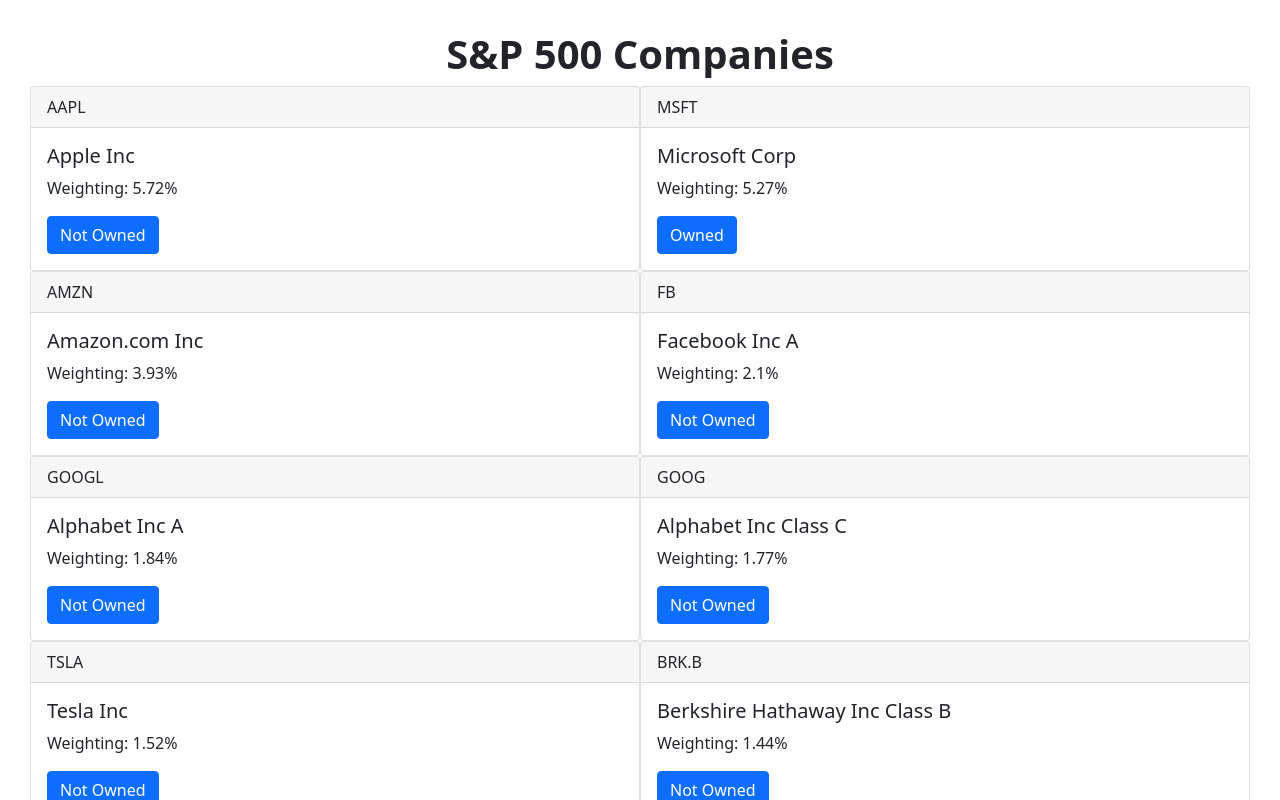
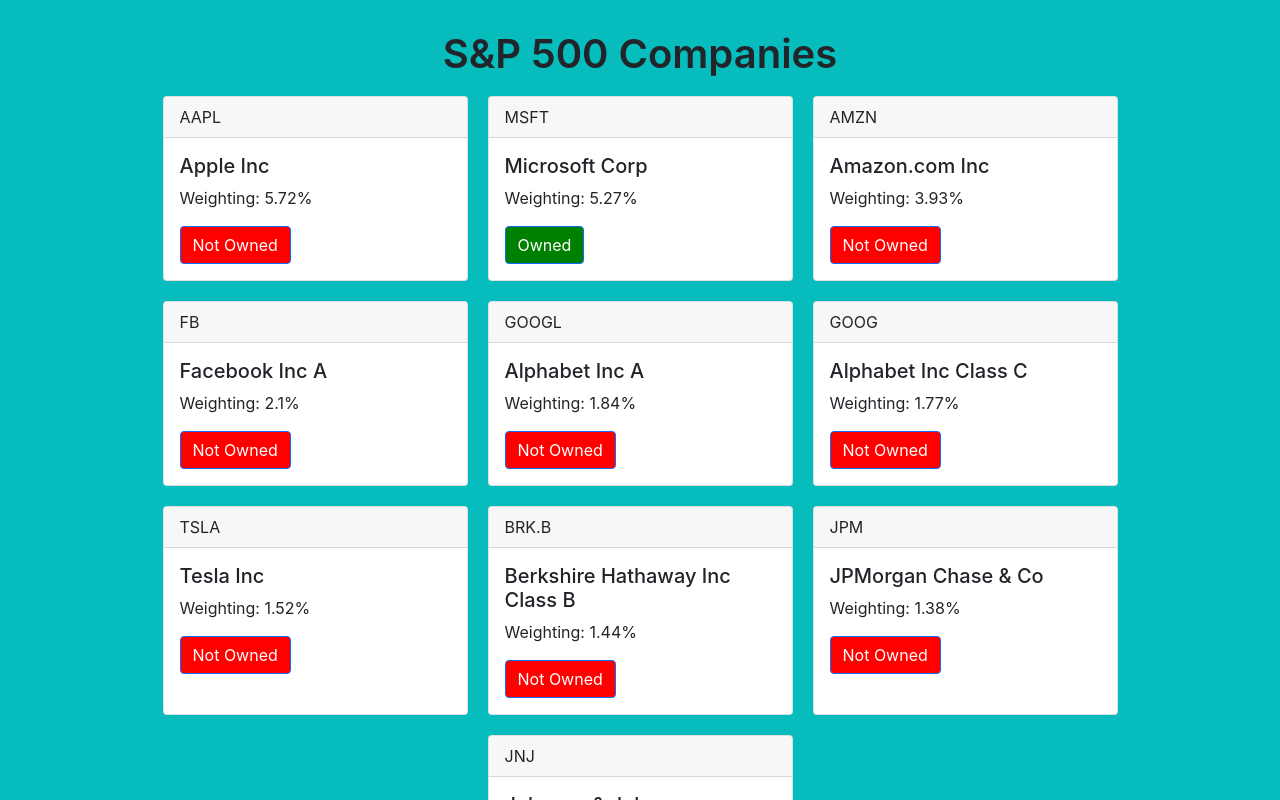
Before and after one commit to mbpod10/react-components, a React (Create React App) app: page / in a window 1280 px wide. Shown: the top 800 px of the page. Built offline with nearby package versions, Linux system fonts and the light colour scheme.

Commit message:
create use-reducer hook

```diff
--- a/public/index.html
+++ b/public/index.html
@@ -1,20 +1,21 @@
 <!DOCTYPE html>
 <html lang="en">
+
 <head>
   <meta charset="utf-8" />
   <link rel="icon" href="%PUBLIC_URL%/favicon.ico" />
   <meta name="viewport" content="width=device-width, initial-scale=1" />
   <meta name="theme-color" content="#000000" />
-    <meta
-      name="description"
-      content="Web site created using create-react-app"
-    />
+  <meta name="description" content="Web site created using create-react-app" />
   <link rel="apple-touch-icon" href="%PUBLIC_URL%/logo192.png" />
   <!--
       manifest.json provides metadata used when your web app is installed on a
       user's mobile device or desktop. See https://developers.google.com/web/fundamentals/web-app-manifest/
     -->
   <link rel="manifest" href="%PUBLIC_URL%/manifest.json" />
+  <link rel="stylesheet" href="https://cdn.jsdelivr.net/npm/bootstrap@5.1.3/dist/css/bootstrap.min.css"
+    integrity="sha384-1BmE4kWBq78iYhFldvKuhfTAU6auU8tT94WrHftjDbrCEXSU1oBoqyl2QvZ6jIW3" crossorigin="anonymous" />
+
   <!--
       Notice the use of %PUBLIC_URL% in the tags above.
       It will be replaced with the URL of the `public` folder during the build.
@@ -26,6 +27,7 @@
     -->
   <title>React App</title>
 </head>
+
 <body>
   <noscript>You need to enable JavaScript to run this app.</noscript>
   <div id="root"></div>
@@ -40,4 +42,5 @@
       To create a production bundle, use `npm run build` or `yarn build`.
     -->
 </body>
+
 </html>
--- a/src/App.css
+++ b/src/App.css
@@ -1,42 +1,3 @@
-/* .App {
-  text-align: center;
-}
-
-.App-logo {
-  height: 40vmin;
-  pointer-events: none;
-}
-
-@media (prefers-reduced-motion: no-preference) {
-  .App-logo {
-    animation: App-logo-spin infinite 20s linear;
-  }
-}
-
-.App-header {
-  background-color: #282c34;
-  min-height: 100vh;
-  display: flex;
-  flex-direction: column;
-  align-items: center;
-  justify-content: center;
-  font-size: calc(10px + 2vmin);
-  color: white;
-}
-
-.App-link {
-  color: #61dafb;
-}
-
-@keyframes App-logo-spin {
-  from {
-    transform: rotate(0deg);
-  }
-  to {
-    transform: rotate(360deg);
-  }
-} */
-
 * {
   margin: 0;
   padding: 0;
@@ -47,3 +8,7 @@
   font-family: -apple-system, BlinkMacSystemFont, "Segoe UI", Roboto, Helvetica,
     Arial, sans-serif, "Apple Color Emoji", "Segoe UI Emoji", "Segoe UI Symbol";
 }
+
+body {
+  background-color: rgb(7, 188, 188);
+}
--- a/src/components/CardList.js
+++ b/src/components/CardList.js
@@ -1,21 +1,39 @@
-import React from 'react'
+import React, { useReducer } from 'react'
 import SingleCard from './SingleCard'
 import { data } from './Data'
 import classes from './CardList.module.css'
 
+const dataReducer = (state, action) => {
+  if (action.type === "OWNED_TOGGLE") {
+
+    const indexOfUpdatedItem = state.findIndex(
+      (stock) => stock.id === action.id)
+
+    const stock = state[indexOfUpdatedItem]
+    const updatedStock = { ...stock, owned: !stock.owned }
+    let updatedStocks = [...state]
+    updatedStocks[indexOfUpdatedItem] = updatedStock
+
+    return updatedStocks
+  }
+}
+
+
 const CardList = () => {
-  console.log(data)
 
-  const cardMapList = data.map((element, index) => {
+  const [dataState, dispatch] = useReducer(dataReducer, data)
+
+  const cardMapList = dataState.map((element, index) => {
     return (
       <SingleCard
+        id={element.id}
+        dispatch={dispatch}
         name={element.name}
         symbol={element.symbol}
         weighting={element.weighting}
         owned={element.owned}
-        key={element.key}
+        key={element.id}
       />
-
     )
   })
 
--- a/src/components/CardList.module.css
+++ b/src/components/CardList.module.css
@@ -31,4 +31,6 @@
   display: flex;
   flex: row;
   flex-wrap: wrap;
+
+  justify-content: center;
 }
--- a/src/components/SingleCard.js
+++ b/src/components/SingleCard.js
@@ -5,8 +5,12 @@
 
 const SingleCard = (props) => {
 
-  let owned = "Owned"
-  let notOwned = "Not Owned"
+  let ownedText = "Owned"
+  let notOwnedText = "Not Owned"
+
+  const ownedToggleHandler = (id) => {
+    props.dispatch({ type: 'OWNED_TOGGLE', id: id })
+  }
 
   return (
 
@@ -17,10 +21,17 @@
         <Card.Text>
           Weighting: {props.weighting}%
         </Card.Text>
-        <Button variant="primary"
-          className={props.owned ? classes.owned : classes.notOwned}>
-          {props.owned ? owned : notOwned}
+
+        <Button
+          // onClick={() => ownedToggleHandler(props.id)}
+          onClick={() => ownedToggleHandler(props.id)}
+          className={`${props.owned ? classes.owned : classes.notOwned}`}
+          variant="primary">
+          {props.owned ? ownedText : notOwnedText}
+
+
         </Button>
+
       </Card.Body>
     </Card>
 
--- a/src/components/SingleCard.module.css
+++ b/src/components/SingleCard.module.css
@@ -1,5 +1,28 @@
 .singlecard {
-  width: 50%;
+  width: 25%;
+  margin: 10px;
+}
+
+.btn-primary {
+  color: #fff;
+}
+
+.btn {
+  display: inline-block;
+  font-weight: 400;
+  line-height: 1.5;
+  color: white;
+  text-align: center;
+  text-decoration: none;
+  vertical-align: middle;
+  cursor: pointer;
+  -webkit-user-select: none;
+  user-select: none;
+  background-color: transparent;
+  border: 1px solid transparent;
+  padding: 0.375rem 0.75rem;
+  font-size: 1rem;
+  border-radius: 0.25rem;
 }
 
 .owned {
--- a/src/index.js
+++ b/src/index.js
@@ -3,7 +3,7 @@
 import './index.css';
 import App from './App';
 import reportWebVitals from './reportWebVitals';
-import 'bootstrap/dist/css/bootstrap.min.css';
+// import 'bootstrap/dist/css/bootstrap.min.css';
 
 const root = ReactDOM.createRoot(document.getElementById('root'));
 root.render(
```
Lines whose indentation alone changed are shown as unchanged.
